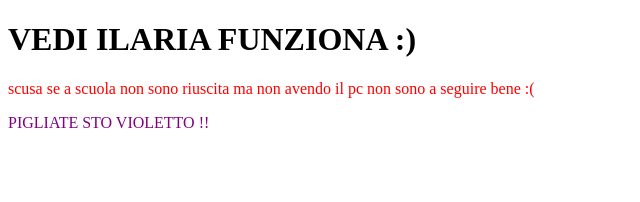
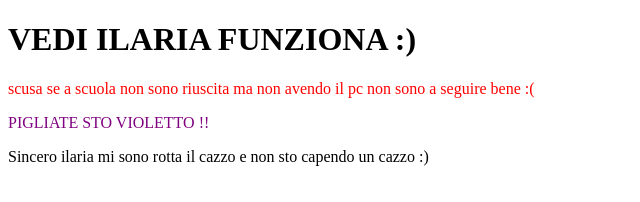
Before and after one commit to ilaaaaaaaa/Potionfy, a plain HTML site: page index.html in a window 1280 px wide. Shown: the whole page, without its empty margins (0-640 px from the left). Drawn offline with Linux system fonts and the light colour scheme.

```diff
--- a/index.html
+++ b/index.html
@@ -7,6 +7,8 @@
 	<p style="color: red">scusa se a scuola non sono riuscita ma non avendo il pc non sono
 	 a seguire bene :(</p>
 	<p style="color: purple">PIGLIATE STO VIOLETTO !!</p>
+	<p>Sincero ilaria mi sono rotta il cazzo e non sto capendo un cazzo :)</p>
+
   </head>
   <body></body>
 </html>
```
